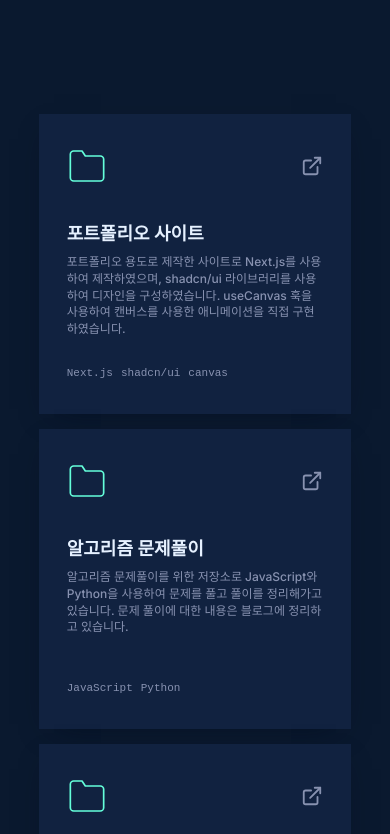
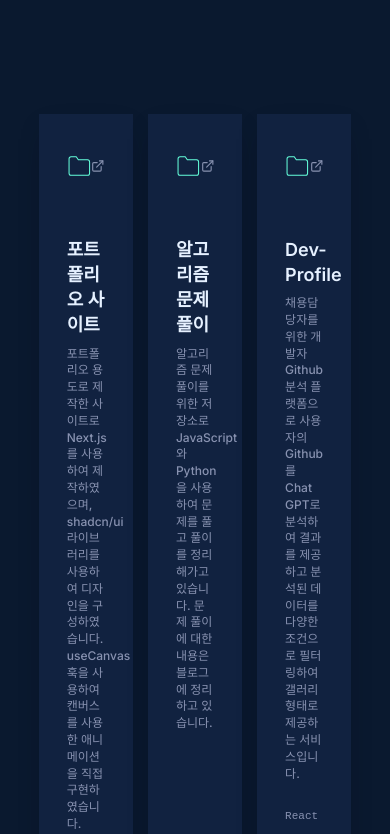
Before and after one commit to heondeam/shlee-resume, a Next.js app: page / in a window 390 px wide. Shown: the part 6650-7484 px from the top of the page. Built offline with nearby package versions, Linux system fonts and the light colour scheme; a web font is replaced by a local one.

Commit message:
fix: modify styles

```diff
--- a/app/page.tsx
+++ b/app/page.tsx
@@ -38,7 +38,6 @@ export default function Home() {
     <>
       <Navbar />
       <Sidebar direction="left" />
-      <Sidebar direction="right" />
       <main>
         <Hero />
         <AboutMe />
@@ -47,6 +46,7 @@ export default function Home() {
         <WorthyProjects />
         <Footer />
       </main>
+      <Sidebar direction="right" />
     </>
   )
 }
--- a/components/project/project-card.tsx
+++ b/components/project/project-card.tsx
@@ -30,7 +30,7 @@ export default function Card({ cnt, belong, title, description, stack, link, ima
         <H5 className="text-green">{belong}</H5>
         <div className="flex items-center gap-4">
           <H2 className="text-white">{title}</H2>
-          <div className="flex gap-4">{link}</div>
+          {link && <div className="flex gap-4">{link}</div>}
         </div>
         <div
           className={`md:shadow-custom transition-custom md:p-[25px] rounded-md text-lightSlate bg-transparent md:bg-lightNavy flex flex-col md:items-${
--- a/components/project/worthy-card.tsx
+++ b/components/project/worthy-card.tsx
@@ -15,8 +15,11 @@ type WorthyCardProps = {
 
 export default function WorthyCard({ title, description, stack, link }: WorthyCardProps) {
   return (
-    <Link className="group" href={link} target="_blank">
-      <div className="min-w-[300px] min-h-[300px] shadow-custom flex flex-col py-8 px-7 bg-lightNavy group-hover:translate-y-[-5px] transition-custom">
+    <Link
+      className="group shadow-custom flex flex-col gap-4 py-8 px-7 bg-lightNavy hover:translate-y-[-5px] transition-custom"
+      href={link}
+      target="_blank"
+    >
       <div className="flex justify-between items-center mb-[35px]">
         <Folder className="text-green w-[40px] h-[40px]" />
         <LinkIcon className="text-slate w-[22px] h-[22px] group-hover:text-green transition-custom" />
@@ -26,7 +29,7 @@ export default function WorthyCard({ title, description, stack, link }: WorthyCa
         <P5 className="text-slate">{description}</P5>
       </div>
       <div>
-          <ul className="flex gap-2">
+        <ul className="flex flex-wrap gap-2">
           {stack.map((item, idx) => (
             <P5
               key={idx}
@@ -37,7 +40,6 @@ export default function WorthyCard({ title, description, stack, link }: WorthyCa
           ))}
         </ul>
       </div>
-      </div>
     </Link>
   )
 }
--- a/components/sections/projects.tsx
+++ b/components/sections/projects.tsx
@@ -72,7 +72,6 @@ const PROJECT_LIST = [
       '기존 온프레미스 환경에서 사용되던 로그 데이터 분석 시스템을 클라우드 환경으로 이전하는 작업을 수행하여 고객사들의 편의성을 높임.'
     ],
     stack: ['Angular2', 'Bootstrap', 'jQuery', 'RxJS'],
-    link: <></>,
     image: logsaver
   },
   {
@@ -84,7 +83,6 @@ const PROJECT_LIST = [
       '연속적으로 기록된 화면 이미지를 재생할 수 있는 자체적인 동영상 플레이어 구현하여 PC CCTV와 유사한 기능 제공.'
     ],
     stack: ['Angular2', 'Bootstrap', 'jQuery', 'RxJS'],
-    link: <></>,
     image: b2saver
   },
   {
--- a/components/sections/worthy-projects.tsx
+++ b/components/sections/worthy-projects.tsx
@@ -14,7 +14,7 @@ export default function WorthyProjects() {
           {/* <P1 className="text-green">view the archive</P1> */}
         </div>
 
-        <div className="grid grid-cols-1 lg:grid-cols-3 mt-28 gap-[15px]">
+        <div className="grid grid-cols-3 grid-flow-row auto-rows-max mt-28 gap-[15px]">
           <WorthyCard
             title="포트폴리오 사이트"
             description="포트폴리오 용도로 제작한 사이트로 Next.js를 사용하여 제작하였으며, shadcn/ui 라이브러리를 사용하여 디자인을 구성하였습니다. useCanvas 훅을 사용하여 캔버스를 사용한 애니메이션을 직접 구현하였습니다."
--- a/tailwind.config.ts
+++ b/tailwind.config.ts
@@ -119,6 +119,12 @@ const config = {
       transitionTimingFunction: {
         open: 'cubic-bezier(0.215, 0.61, 0.355, 1)',
         close: 'cubic-bezier(0.55, 0.055, 0.675, 0.19)'
+      },
+      gridTemplateColumns: {
+        'custom-columns': 'repeat(3, 300px)'
+      },
+      gridAutoRows: {
+        'custom-rows': 'repeat(3, minmax(300px, auto))'
       }
     }
   },
```
Lines whose indentation alone changed are shown as unchanged.
